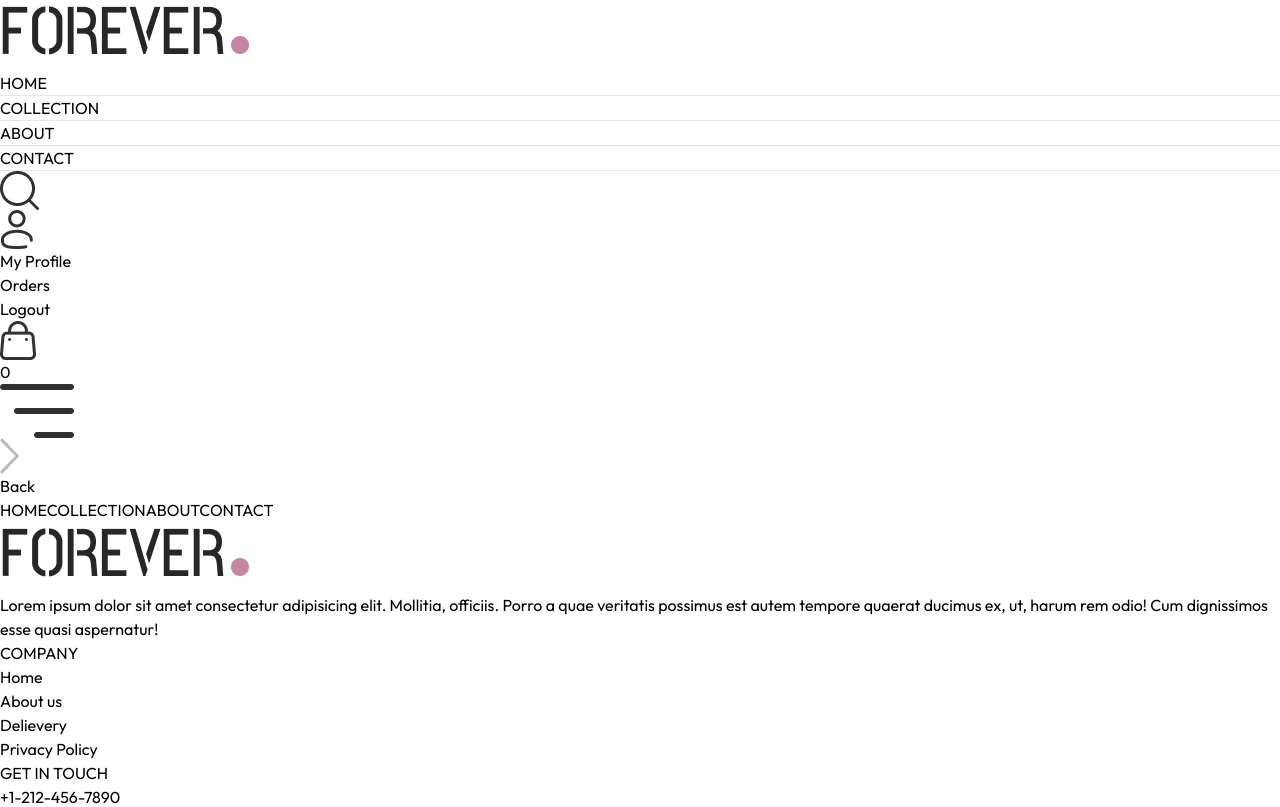
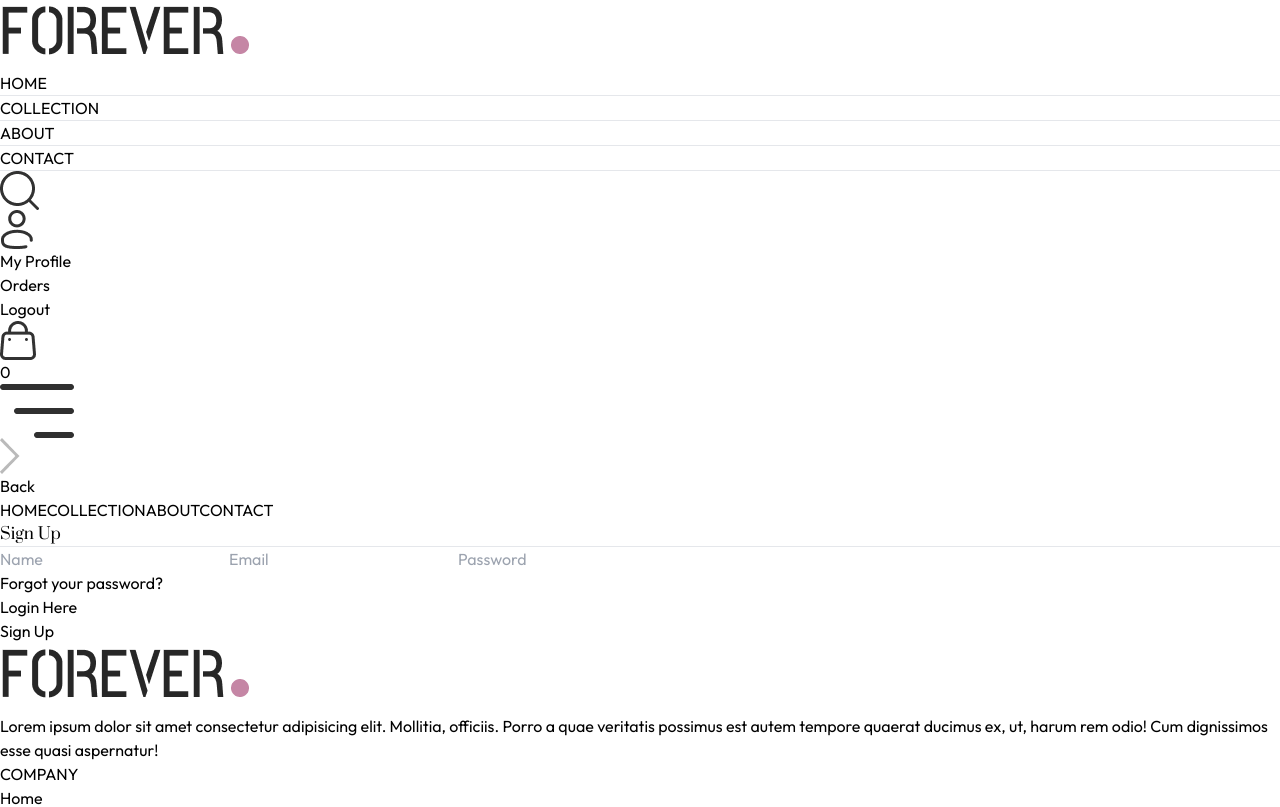
Before and after one commit to JashanjotSingh812/E-commerce, a React (Vite) app: page /login in a window 1280 px wide. Shown: the top 807 px of the page. Built offline with nearby package versions, Linux system fonts and the light colour scheme.

Commit message:
Order page completed and about and contact page started

```diff
--- a/src/Pages/Login.jsx
+++ b/src/Pages/Login.jsx
@@ -1,10 +1,32 @@
-import React from 'react'
+import React, { useState } from 'react'
 
 const Login = () => {
+
+  const [currentState,setCurrentState]=useState('Sign Up');
+
+  const onSubmitHandler= async(event) =>{
+       event.preveentDefault();
+  }
   return (
-    <div>
+    <form onSubmit={onSubmitHandler} className='flex flex-col items-center w-[90%] sm:max-w-96 m-auto mt-14 gap-4 text-gray-800'>
+        <div className='inline-flex items-center gap-2 mb-2 mt-10'>
+              <p className='prata-regular text-3xl'>{currentState}</p>
+              <hr className='border-none h-[1.5px] w-8 bg-gray-800' />
+        </div>
+        {currentState==='Login' ? ' ' : <input type="text" className='w-full px-3 py-2 border-gray-800' placeholder='Name' required/>}
+        <input type="email" className='w-full px-3 py-2 border-gray-800' placeholder='Email' required/>
+        <input type="password" className='w-full px-3 py-2 border-gray-800' placeholder='Password' required/>
 
-    </div>
+        <div className='w-full flex justify-between text-sm mt-[-8px]'>
+             <p className='cursor-pointer'>Forgot your password?</p>
+            {
+              currentState==='Login'
+              ? <p onClick={()=>setCurrentState('Sign Up')} className='cursor-pointer'>Create account</p>
+              : <p onClick={()=>setCurrentState('Login')} className='cursor-pointer'>Login Here</p>
+            }
+        </div>
+        <button className='bg-black text-white font-light px-8 py-2 mt-4'>{currentState==='Login' ? 'Sign In' : 'Sign Up'}</button>
+    </form>
   )
 }
 
--- a/src/Pages/Order.jsx
+++ b/src/Pages/Order.jsx
@@ -1,9 +1,45 @@
-import React from 'react'
+import React, { useContext } from 'react'
+import { ShopContext } from '../Context/ShopContext'
+import Title from '../components/Title';
+import { assets } from '../assets/frontend_assets/assets';
 
 const Order = () => {
+
+  const {products,currency}=useContext(ShopContext);
+
   return (
-    <div>
+    <div className='border-t pt-16'>
+      <div className='text-2xl'>
+         <Title text1={'MY'} text2={'ORDERS'}/>
+      </div>
 
+      <div>
+        {
+          products.slice(1,4).map((item,index)=>(
+            <div key={index} className='py-4 border-t border-b text-gray-700 flex flex-col md:flex-row md:items:center md:justify-between gap-4'>
+                 <div className='flex items-start gap-6 text-sm'>
+                       <img className='w-16 sm:w-20 ' src={item.image[0]} alt="" />
+                       <div>
+                        <p className='sm:text-base font-medium'>{item.name}</p>
+                        <div className='flex items-center gap-3 mt-2 text-base text-gray-700'>
+                            <p className='text-lg'>{currency}{item.price}</p>
+                            <p> Quantity:1</p>
+                            <p>Size: M</p>
+                        </div>
+                        <p className='mt-2'>Date: <span className='text-gray-400'>25, Jul, 2024</span></p>
+                       </div>
+                 </div>
+                 <div className='md:w-1/2 flex justify-between '>
+                       <div className='flex items-center gap-2'>
+                           <p className='min-w-2 h-2 rounded-full bg-green-500'></p>
+                           <p className='text-sm md:text-base'>Ready to ship</p>
+                       </div>
+                       <button className='border px-4 py-2 text-sm font-medium rounded-sm'>Track Order</button>
+                 </div>
+            </div>
+          ))
+        }
+      </div>
     </div>
   )
 }
--- a/src/components/Navbar.jsx
+++ b/src/components/Navbar.jsx
@@ -33,7 +33,7 @@
       <div className='flex items-center gap-6'>
            <img onClick={()=>setShowSearch(true)} src={assets.search_icon} className='w-5 cursor-pointer' alt="" />
            <div className='group relative'>
-                 <img className='w-5 cursor-pointer' src={assets.profile_icon} alt="" />
+                 <Link to='/login'><img className='w-5 cursor-pointer' src={assets.profile_icon} alt="" /></Link>
                  <div className='group-hover:block hidden absolute dropdown-menu right-0 pt-4'>
                       <div className='flex flex-col gap-2 w-36 py-3 px-5 bg-slate-100 text-gray-500 rounded'>
                         <p className='cursor-pointer hover:text-black'>My Profile</p>
```
